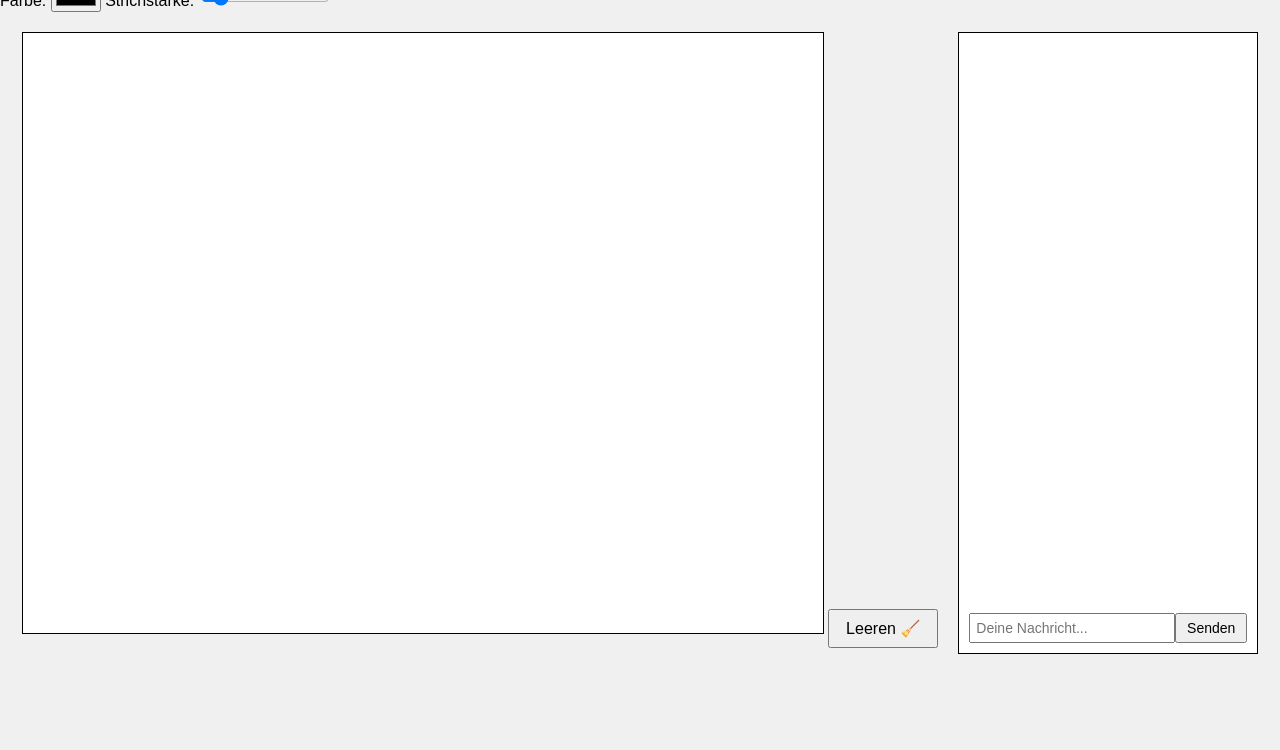
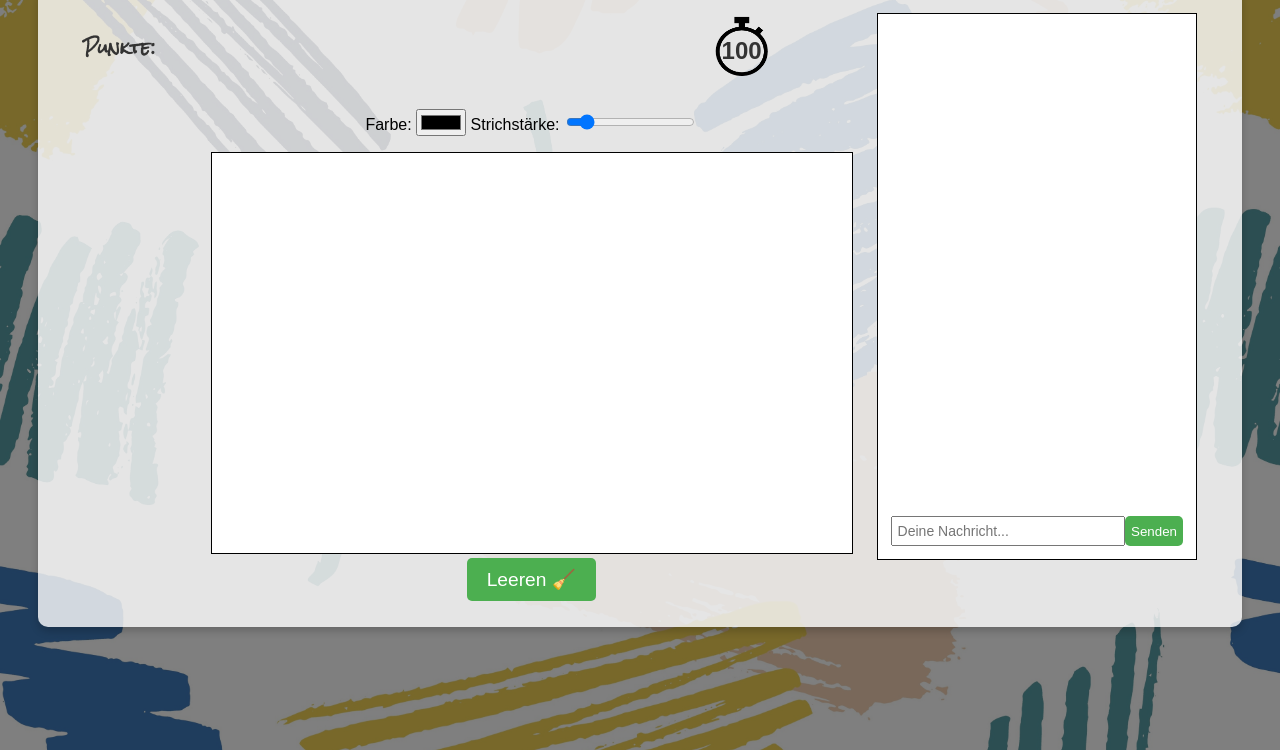
Before and after one commit to MaAnKa-webdev/scribble-game, a website: page public/game.html in a window 1280 px wide. Shown: the part 130-880 px from the top of the page. Before the commit the page ends 804 px from the top, so only its background shows below. Drawn offline with nearby package versions, Linux system fonts and the light colour scheme; no server answers.

```diff
--- a/public/client.js
+++ b/public/client.js
@@ -1,5 +1,7 @@
-const socket = io(); // Socket.IO initialisieren
+// Socket.IO initialisieren
+const socket = io();
 
+// Canvas-Element und Kontext holen
 const canvas = document.getElementById('canvas');
 const ctx = canvas.getContext('2d');
 
@@ -7,17 +9,16 @@
 const colorPicker = document.getElementById('color');
 const thicknessSlider = document.getElementById('thickness');
 
+// Zeichner/Rater-Status
 let myId = null;
 let currentDrawer = null;
-
 socket.on('connect', () => {
   myId = socket.id;
 });
 
-// Info vom Server: Wer ist der Zeichner?
 socket.on('currentDrawer', (drawerId) => {
   currentDrawer = drawerId;
-  console.log('Zeichner ist:', currentDrawer); // Log für den Zeichner
+  console.log('Zeichner ist:', currentDrawer);
   checkDrawerStatus();
   const status = document.getElementById('status');
   if (myId === currentDrawer) {
@@ -28,8 +29,6 @@
   checkDrawerStatus(); // Status der Zeichenfunktion je nach Rolle prüfen
 });
 
-
-// Prüfen: Bin ich der Zeichner?
 function checkDrawerStatus() {
     const clearButton = document.getElementById('clear');
     if (myId === currentDrawer) {
@@ -41,9 +40,8 @@
     }
   }
 
-
+// Zeichnen
 let drawing = false;
-
 let lastX = 0;
 let lastY = 0;
 
@@ -61,8 +59,6 @@
     canvas.removeEventListener('mouseleave', stopDrawing);
   }
 
-
-// Zeichnen starten
 function startDrawing(e) {
     drawing = true;
     lastX = e.offsetX;
@@ -94,7 +90,6 @@
   drawing = false;
 }
 
-
 // Zeichendaten von anderen empfangen und darstellen
 socket.on('draw', (data) => {
   ctx.strokeStyle = data.color;
@@ -105,9 +100,10 @@
   ctx.stroke();
 });
 
+// Canvas leeren
+// Lokales Canvas leeren und Nachricht an Server senden
 const clearButton = document.getElementById('clear');
 
-// Lokales Canvas leeren und Nachricht an Server senden
 clearButton.addEventListener('click', () => {
     socket.emit('clear'); // Nur Event senden!
   });
@@ -117,6 +113,7 @@
   ctx.clearRect(0, 0, canvas.width, canvas.height); // ← Leeren erst NACH Freigabe ✅
 });
 
+// Chat-Funktionalität
 const form = document.getElementById('form');
 const input = document.getElementById('input');
 const messages = document.getElementById('messages');
@@ -137,16 +134,14 @@
   messages.scrollTop = messages.scrollHeight; // Auto-Scroll
 });
 
-
+// Punktevergabe
 socket.on('scores', (scores) => {
   const scoreBoard = document.getElementById('scores');
-  scoreBoard.innerHTML = '<h3>Punkte:</h3>';
+  scoreBoard.innerHTML = '';
   scores.forEach((score) => {
       scoreBoard.innerHTML += `<p>${score.username}: ${score.score}</p>`;
   });
 });
-
-
 
 // Empfang des Wortes durch den Zeichner
 socket.on('word', (word) => {
@@ -169,3 +164,17 @@
   const timeLeftElement = document.getElementById('time-left');
   timeLeftElement.textContent = timeLeft; // Zeigt die verbleibende Zeit an
 });
+
+// Funktion zum Anpassen der Canvas-Größe
+function resizeCanvas() {
+  // Canvas an die Fenstergröße anpassen
+  canvas.width = window.innerWidth * 0.5;  // 50% der Fensterbreite
+  canvas.height = window.innerHeight * 0.5; // 50% der Fensterhöhe
+  ctx.clearRect(0, 0, canvas.width, canvas.height); // Canvas löschen, um Verzerrungen zu vermeiden
+}
+
+// Aufruf der Resize-Funktion, wenn das Fenster verändert wird
+window.addEventListener('resize', resizeCanvas);
+
+// Initiale Canvas-Größe beim Laden der Seite
+resizeCanvas();
--- a/public/game.html
+++ b/public/game.html
@@ -4,102 +4,36 @@
   <meta charset="UTF-8" />
   <meta name="viewport" content="width=device-width, initial-scale=1.0" />
   <title>Scribble Game</title>
-  <style>
-    body {
-      margin: 0;
-      background: #f0f0f0;
-      font-family: sans-serif;
-    }
-
-    #container {
-      display: flex;
-      justify-content: center;
-      align-items: flex-start;
-      padding: 20px;
-    }
-
-    #left {
-      margin-right: 20px;
-      text-align: center;
-    }
-
-    canvas {
-      background: #fff;
-      border: 1px solid #000;
-    }
-
-    #clear {
-      margin-top: 10px;
-      padding: 8px 16px;
-      font-size: 16px;
-      cursor: pointer;
-    }
-
-    #right {
-      width: 300px;
-    }
-
-    #chat {
-      background: #fff;
-      border: 1px solid #000;
-      padding: 10px;
-      height: 600px;
-      display: flex;
-      flex-direction: column;
-    }
-
-    #messages {
-      list-style-type: none;
-      padding: 0;
-      flex-grow: 1;
-      overflow-y: auto;
-      margin-bottom: 10px;
-    }
-
-    #messages li {
-      padding: 5px;
-      border-bottom: 1px solid #ddd;
-    }
-
-    #form {
-      display: flex;
-    }
-
-    #input {
-      flex-grow: 1;
-      padding: 5px;
-      font-size: 14px;
-    }
-
-    #form button {
-      padding: 5px 10px;
-      font-size: 14px;
-    }
-  </style>
-
+  <link rel="stylesheet" href="style.css">
 </head>
 <body>
-    <h1>Scribble Game 🎨</h1>
+  <div id="overlay">
+    <h1>Scribble Game</h1>
+    <div id="overlay-content">
+      <div id="game-controls">
+        <div id="container">
+          <div id="punkte">
+            <p id="header_punkte">Punkte:</p>
+            <div id="scores"></div>
+          </div>
+          <div id="left">
+            <div id="game-info">
+              <div>
                 <p id="status"></p>
-    <div id="currentWord" style="font-size: 24px; font-weight: bold;"></div>
+                <div id="currentWord"></div>
+              </div>
               <div id="timer">
-      <p>Restliche Zeit: <span id="time-left">60</span> Sekunden</p>
+                <img src="/timer.png" alt="Timer" id="timer-icon">
+                <p><span id="time-left">100</span></p>
               </div>
-
-
-
-
-    <!-- Farbauswahl -->
+            </div>
+            <div id="zeichenwerkzeuge">
               <label for="color">Farbe:</label>
               <input type="color" id="color" value="#000000">
-
-    <!-- Strichstärke -->
               <label for="thickness">Strichstärke:</label>
               <input type="range" id="thickness" min="1" max="10" value="2">
-
-    <div id="container">
-        <div id="left">
-          <canvas id="canvas" width="800" height="600"></canvas>
+            </div>
+            <canvas id="canvas" style="width: 50vw; height: 50vh;"></canvas>
             <button id="clear">Leeren 🧹</button>
           </div>
           <div id="right">
@@ -112,25 +46,25 @@
             </div>
           </div>
         </div>
-      <div id="scores"></div>
-
-
-    <script>
-      // Wenn der Benutzer seinen Namen setzt
-io.on('connection', (socket) => {
-    console.log('Ein Nutzer ist verbunden:', socket.id);
-
-    // Empfang des Benutzernamens vom Client
-    socket.on('setUsername', (username) => {
-        usernames[socket.id] = username; // Speichere den Benutzernamen für diesen Socket
-        console.log('Benutzername gesetzt:', username);
-    });
-
-});
-    </script>
-
+      </div>
+    </div>
+  </div>
   <script src="/socket.io/socket.io.js"></script>
   <script src="client.js"></script>
+  <script>
+    // Den Benutzernamen aus der URL extrahieren
+    const urlParams = new URLSearchParams(window.location.search);
+    const username = urlParams.get('username'); // Hier holen wir den Benutzernamen aus der URL
 
+    // Überprüfen, ob der Benutzername korrekt extrahiert wurde
+    console.log('Benutzername:', username);
+
+    // Falls der Benutzername gefunden wurde, sende ihn an den Server
+    if (username) {
+        socket.emit('setUsername', username); // Sende den Benutzernamen an den Server
+    } else {
+        console.log("Kein Benutzername in der URL gefunden!");
+    }
+  </script>
   </body>
 </html>
--- a/public/style.css
+++ b/public/style.css
@@ -0,0 +1,234 @@
+@import url('https://fonts.googleapis.com/css2?family=Rock+Salt&display=swap');
+
+.rock-salt-regular {
+  font-family: "Rock Salt", cursive;
+  font-weight: 400;
+  font-style: normal;
+}
+
+body {
+  margin: 0;
+  padding: 0;
+  background-image: url("/scribble_background_v2.jpeg");
+  background-size: cover;
+  font-family: sans-serif;
+}
+
+#start-page {
+  display: flex;
+  justify-content: center;
+  align-items: center;
+  height: 100vh;
+  background-color: rgba(0, 0, 0, 0.5);
+}
+
+#start-container {
+  padding-top: 10%;
+  height: 70%;
+  width: 70%;
+  background-color: rgba(255, 255, 255, 0.8);
+  border-radius: 10px;
+  box-shadow: 0 4px 8px rgba(0, 0, 0, 0.2);
+  text-align: center;
+}
+
+#start-container h1 {
+  font-family: "Rock Salt";
+  font-size: 3em;
+  margin: 0;
+  padding: 20px;
+  color: #333;
+}
+
+#start-container p {
+  font-size: 1.2em;
+  color: #555;
+}
+
+#start-container input[type="text"] {
+  width: 40%;
+  padding: 10px;
+  font-size: 1.2em;
+  border: 1px solid #ccc;
+  border-radius: 5px;
+  margin-bottom: 20px;
+}
+
+#start-container button {
+  padding: 10px 20px;
+  font-size: 1.2em;
+  background-color: #4CAF50;
+  color: white;
+  border: none;
+  border-radius: 5px;
+  cursor: pointer;
+  transition: background-color 0.3s ease;
+}
+
+#start-container button:hover {
+  background-color: #45a049;
+}
+
+#overlay {
+  height: 110vh;
+  background-color: rgba(0, 0, 0, 0.5);
+}
+
+#overlay h1 {
+  font-family: "Rock Salt";
+  font-size: 3em;
+  margin: 0;
+  color: #fff;
+  text-align: center;
+  padding-bottom: 2px;
+}
+
+ #overlay-content {
+  display: flex;
+  justify-content: space-evenly;
+  height: 80vh;
+  background-color: rgba(255, 255, 255, 0.8);
+  border-radius: 10px;
+  box-shadow: 0 4px 8px rgba(0, 0, 0, 0.2);
+  margin-left: 3vw;
+  margin-right: 3vw;
+  margin-bottom: 2vh;
+  padding: 0;
+}
+
+#container {
+  display: flex;
+  align-items: flex-start;
+  padding-top: 2vw;
+  margin: 0;
+}
+
+#punkte{
+  width: 10vw;
+  color: #333;
+}
+
+#header_punkte {
+  font-family: "Rock Salt";
+  font-weight: bold;
+  color: #333;
+}
+
+#left {
+  margin-right: 2vw;
+  text-align: center;
+  width: 50vw;
+}
+
+#game-info {
+  display: flex;
+  justify-content: space-between;
+  align-items: center;
+  margin-bottom: 2.5vh;
+}
+
+#status {
+  font-size: 1.5em;
+  color: #555;
+}
+
+#current-word {
+  font-size: 1.5em;
+  color: #333;
+  font-weight: bold;
+}
+
+#timer{
+  font-size: 1.5em;
+  color: #333;
+  font-weight: bold;
+  padding-right: 7vw;
+  position: relative;
+}
+
+#timer-icon {
+  width: 75px;
+  height: 75px;
+  margin-right: 1vw;
+  position: absolute;
+  top: 50%;
+  left: 50%;
+  transform: translate(-50%,-55%);
+  padding-right: 7vw;
+}
+
+#zeichenwerkzeuge {
+  margin-bottom: 2vh;
+}
+
+canvas {
+  background: #fff;
+  border: 1px solid #000;
+  width: 50vw;
+  height: 50vh;
+}
+
+#clear {
+  padding: 10px 20px;
+  font-size: 1.2em;
+  background-color: #4CAF50;
+  color: white;
+  border: none;
+  border-radius: 5px;
+  cursor: pointer;
+  transition: background-color 0.3s ease;
+}
+
+#start-container button:hover {
+  background-color: #45a049;
+}
+
+#right {
+  width: 25vw;
+}
+
+#chat {
+  background: #fff;
+  border: 1px solid #000;
+  padding: 1vw;
+  height: 65vh;
+  display: flex;
+  flex-direction: column;
+}
+
+#messages {
+  list-style-type: none;
+  padding: 0;
+  flex-grow: 1;
+  overflow-y: auto;
+  margin-bottom: 1vw;
+}
+
+#messages li {
+  padding: 5px;
+  border-bottom: 1px solid #ddd;
+}
+
+#form {
+  display: flex;
+}
+
+#input {
+  flex-grow: 1;
+  padding: 5px;
+  font-size: 14px;
+  width: 10vw;
+}
+
+#form button {
+  background-color: #4CAF50;
+  color: white;
+  border: none;
+  border-radius: 5px;
+  cursor: pointer;
+  transition: background-color 0.3s ease;
+}
+
+#start-container button:hover {
+  background-color: #45a049;
+}
--- a/server.js
+++ b/server.js
@@ -21,7 +21,7 @@
 
 // Funktion zum Starten einer neuen Runde
 let roundTimer; // Timer für jede Runde
-const roundTime = 60; // Zeit in Sekunden für eine Runde
+const roundTime = 100; // Zeit in Sekunden für eine Runde
 
 function startNewRound() {
     const clients = Array.from(io.sockets.sockets.keys());
@@ -122,7 +122,6 @@
         }
     });
 
-
     // Disconnect-Handling
     socket.on('disconnect', () => {
         console.log('Ein Nutzer hat das Spiel verlassen:', socket.id);
```
Also changed, not shown: public/index.html (+3 -4 lines), public/scribble_background_v2.jpeg (added), public/timer.png (added), views/index.ejs (deleted), 1 other file. Lines whose indentation alone changed are shown as unchanged.
